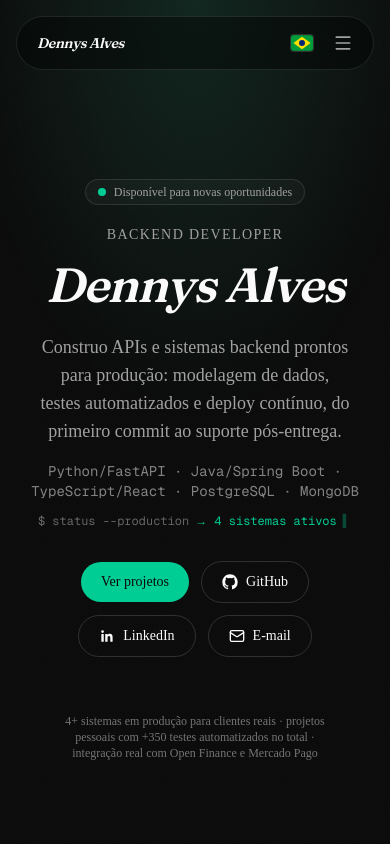
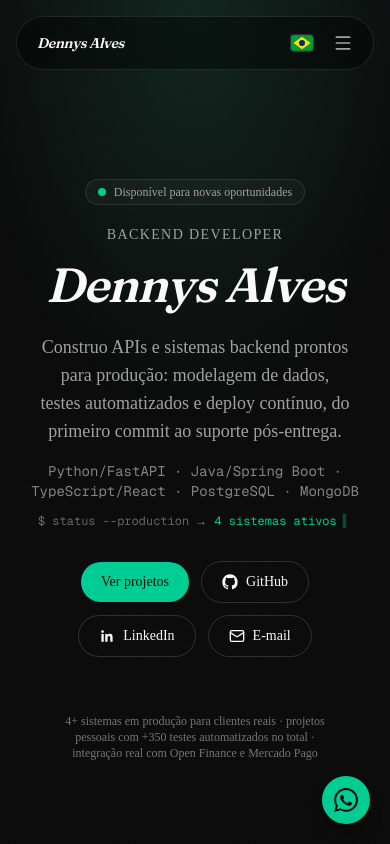
Before and after one commit to dennys-swe/portfolio, a Next.js app: page / in a window 390 px wide. Shown: the top 844 px of the page. Built offline with nearby package versions, Linux system fonts and the light colour scheme.

Commit message:
feat: WhatsApp as icon-only button on desktop, floating action button on mobile
- desktop nav: circular icon button, drop the 'WhatsApp' label
- mobile: remove WhatsApp from the drawer; add a fixed bottom-right FAB

```diff
--- a/src/app/page.tsx
+++ b/src/app/page.tsx
@@ -1,4 +1,5 @@
 import { Nav } from "@/components/nav";
+import { WhatsappFab } from "@/components/whatsapp-fab";
 import { Hero } from "@/components/sections/hero";
 import { About } from "@/components/sections/about";
 import { PersonalProjects } from "@/components/sections/personal-projects";
@@ -10,6 +11,7 @@ export default function Home() {
   return (
     <>
       <Nav />
+      <WhatsappFab />
       <main className="flex-1">
         <Hero />
         <About />
--- a/src/components/nav.tsx
+++ b/src/components/nav.tsx
@@ -61,9 +61,10 @@ export function Nav() {
             href={whatsappUrl(locale)}
             target="_blank"
             rel="noreferrer"
-            className="hidden items-center gap-1.5 rounded-full bg-brand px-4 py-1.5 text-xs font-medium text-brand-foreground transition-opacity hover:opacity-90 sm:flex"
+            aria-label={t.whatsapp}
+            className="hidden size-8 items-center justify-center rounded-full bg-brand text-brand-foreground transition-opacity hover:opacity-90 sm:flex"
           >
-            <WhatsappIcon className="size-3.5" /> {t.whatsapp}
+            <WhatsappIcon className="size-4" />
           </a>
           <button
             type="button"
@@ -118,17 +119,6 @@ export function Nav() {
                   </a>
                 </li>
               ))}
-              <li>
-                <a
-                  href={whatsappUrl(locale)}
-                  target="_blank"
-                  rel="noreferrer"
-                  onClick={() => setOpen(false)}
-                  className="mt-1 flex items-center gap-2 rounded-xl bg-brand px-4 py-3 text-sm font-medium text-brand-foreground transition-opacity hover:opacity-90"
-                >
-                  <WhatsappIcon className="size-4" /> {t.whatsapp}
-                </a>
-              </li>
             </ul>
           </motion.div>
         )}
--- /dev/null
+++ b/src/components/whatsapp-fab.tsx
@@ -0,0 +1,21 @@
+"use client";
+
+import { WhatsappIcon } from "@/components/brand-icons";
+import { useLocale } from "@/components/locale-provider";
+import { whatsappUrl } from "@/lib/i18n";
+
+export function WhatsappFab() {
+  const { locale, t } = useLocale();
+
+  return (
+    <a
+      href={whatsappUrl(locale)}
+      target="_blank"
+      rel="noreferrer"
+      aria-label={t.whatsapp}
+      className="fixed bottom-5 right-5 z-40 flex size-12 items-center justify-center rounded-full bg-brand text-brand-foreground shadow-lg shadow-black/30 transition-transform hover:scale-105 active:scale-95 sm:hidden"
+    >
+      <WhatsappIcon className="size-6" />
+    </a>
+  );
+}
```
